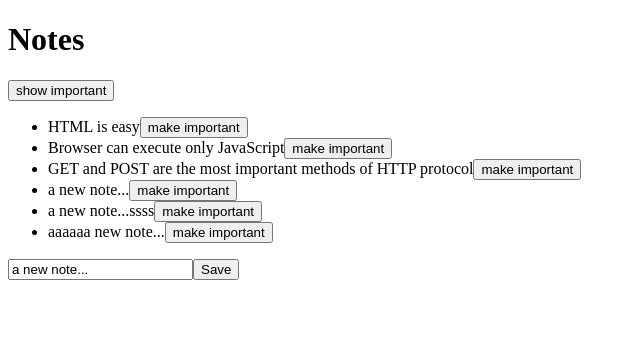
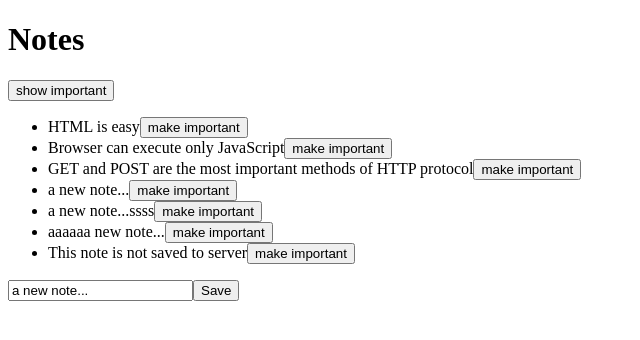
Before and after one commit to carlosazaustre/fullstack-learning-path, a React (Create React App) app in the folder notes-web/: page / in a window 1280 px wide. Shown: the top 340 px of the page, without its empty margins (0-640 px from the left). Built offline with nearby package versions, Linux system fonts and the light colour scheme; data requests are answered from the project's data file.

Commit message:
handle errors on fetch

```diff
--- a/notes-web/src/App.js
+++ b/notes-web/src/App.js
@@ -24,9 +24,15 @@
     const note = notes.find((n) => n.id === id);
     const changedNote = { ...note, imporant: !note.important };
 
-    noteService.update(id, changedNote).then((returnedNote) => {
-      setNotes(notes.map((note) => (note.id !== id ? note : returnedNote)));
-    });
+    noteService
+      .update(id, changedNote)
+      .then((returnedNote) => {
+        setNotes(notes.map((note) => (note.id !== id ? note : returnedNote)));
+      })
+      .catch((error) => {
+        alert(`the note '${note.content}' was already deleted from server`);
+        setNotes(notes.filter((n) => n.id !== id));
+      });
   };
 
   const addNote = (event) => {
--- a/notes-web/src/services/notes.js
+++ b/notes-web/src/services/notes.js
@@ -3,7 +3,13 @@
 
 const getAll = () => {
   const request = axios.get(baseUrl);
-  return request.then((response) => response.data);
+  const nonExisting = {
+    id: 10000,
+    content: "This note is not saved to server",
+    date: "2019-05-30T17:30:31.098Z",
+    important: true,
+  };
+  return request.then((response) => response.data.concat(nonExisting));
 };
 
 const create = (newObject) => {
@@ -16,8 +22,4 @@
   return request.then((response) => response.data);
 };
 
-export default {
-  getAll,
-  create,
-  update,
-};
+export default { getAll, create, update };
```
